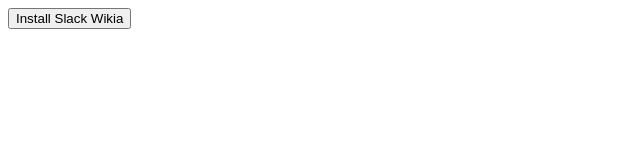
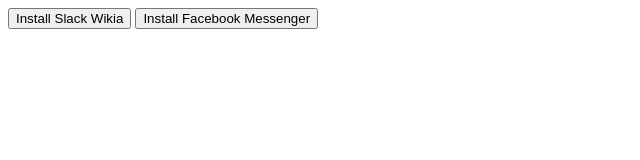
Before and after one commit to gabrys/fx-webapps, a plain HTML site: page index.html in a window 1280 px wide. Shown: the whole page, without its empty margins (0-640 px from the left). Drawn offline with Linux system fonts and the light colour scheme.

Commit message:
Add Facebook Messenger and fix icons for Slack

```diff
--- a/index.html
+++ b/index.html
@@ -6,4 +6,5 @@
 }
 </script>
 <button onclick="install('slack-wikia')">Install Slack Wikia</button>
+<button onclick="install('fb-messenger')">Install Facebook Messenger</button>
 </html>
```
Also changed, not shown: fb-messenger/v1.html (added, +5 -0 lines), fb-messenger/128.png (added), fb-messenger/512.png (added), slack-wikia/128.png, slack-wikia/512.png, 2 other files.
